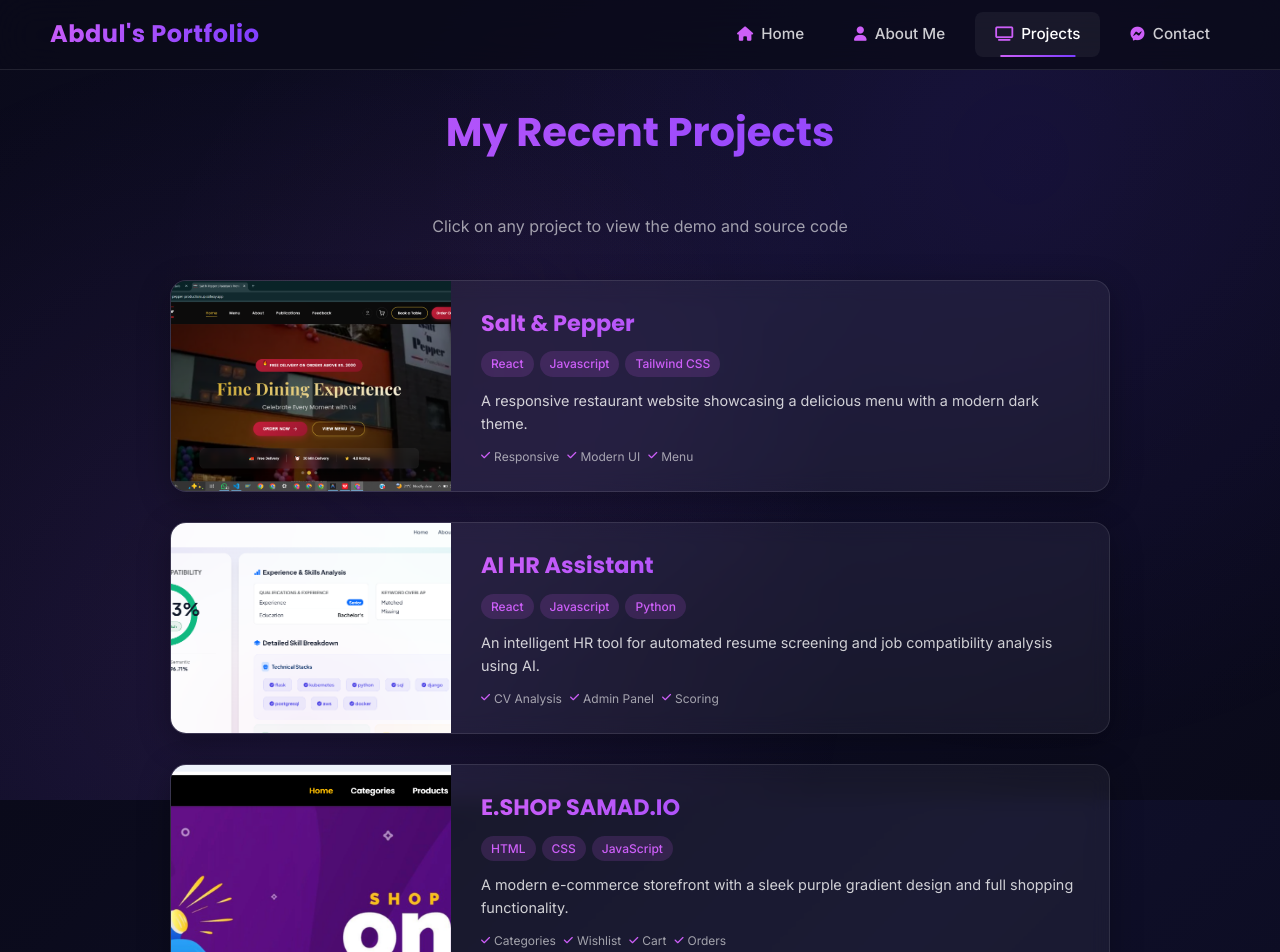
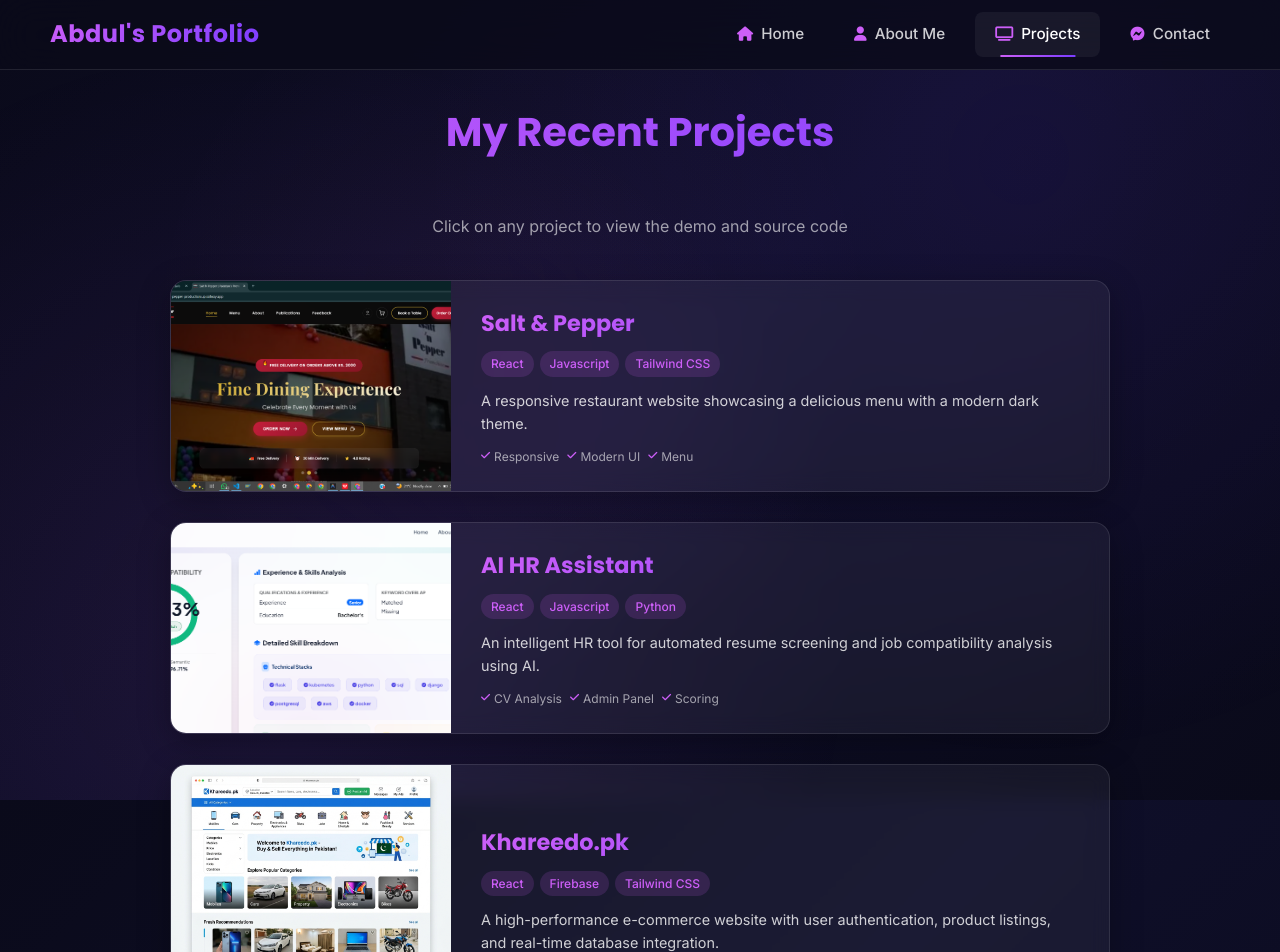
Before and after one commit to samadaslamcodes/PersonalPortfolio, a React (Create React App) app: page /projects in a window 1280 px wide. Shown: the top 952 px of the page. Built offline with nearby package versions, Linux system fonts and the light colour scheme.

Commit message:
Replace Eshop with Khareedo.pk project

```diff
--- a/src/App.js
+++ b/src/App.js
@@ -6,7 +6,7 @@ import About from './pages/About';
 import Projects from './pages/Projects';
 import SaltAndPepper from './pages/SaltAndPepper';
 import HrAssistant from './pages/HrAssistant';
-import Eshop from './pages/Eshop';
+import Khareedo from './pages/Khareedo';
 import Contact from './pages/Contact';
 
 function App() {
@@ -19,7 +19,7 @@ function App() {
         <Route path="/projects" element={<Projects />} />
         <Route path="/projects/salt-n-pepper" element={<SaltAndPepper />} />
         <Route path="/projects/hr-assistant" element={<HrAssistant />} />
-        <Route path="/projects/eshop" element={<Eshop />} />
+        <Route path="/projects/khareedo" element={<Khareedo />} />
         <Route path="/contact" element={<Contact />} />
       </Routes>
     </Router>
--- a/src/pages/Eshop.js
+++ b/src/pages/Khareedo.js
@@ -1,13 +1,14 @@
 import React from 'react';
 import { Link } from 'react-router-dom';
 
-function Eshop() {
+function Khareedo() {
   const features = [
-    'Modern e-commerce storefront',
-    'Sleek purple gradient design',
-    'Shopping functionality including Cart and Wishlist',
-    'Product Categories and Order Management',
-    'Fully Responsive Design',
+    'Khareedo.PK a realtime marketplace for buying and selling products',
+    'User Authentication via Firebase',
+    'Product listing with image uploads',
+    'Category-based filtering (Mobiles, Cars, etc.)',
+    'Real-time database integration',
+    'Responsive design with Tailwind CSS',
   ];
 
   return (
@@ -21,25 +22,27 @@ function Eshop() {
         <div className="project-preview">
           <div className="demo-frame">
             <iframe
-              src="https://ecommercewebsite-nu-rose.vercel.app"
-              title="E.SHOP Demo"
+              src="https://khareedo-pk.netlify.app/"
+              title="Khareedo.pk Demo"
               loading="lazy"
             ></iframe>
           </div>
         </div>
 
         <div className="project-info">
-          <h1 className="project-title">E.SHOP SAMAD.IO</h1>
+          <h1 className="project-title">KHAREEDO.PK</h1>
 
           <div className="project-tech">
-            <span className="tech-tag">HTML</span>
-            <span className="tech-tag">CSS</span>
-            <span className="tech-tag">JAVASCRIPT</span>
+            <span className="tech-tag">REACT</span>
+            <span className="tech-tag">FIREBASE</span>
+            <span className="tech-tag">TAILWIND CSS</span>
+            <span className="tech-tag">VITE</span>
           </div>
 
           <p className="project-description">
-            A modern e-commerce storefront showcasing a sleek purple gradient design and full shopping functionality.
-            Users can browse products, add them to wishlist or cart, and manage their orders.
+            A high-performance e commerece that allows users to buy and sell products across various categories.
+            Built with React and powered by Firebase, it features a seamless user experience for listing ads,
+            searching for products, and managing user profiles.
           </p>
 
           <ul className="project-features">
@@ -52,7 +55,7 @@ function Eshop() {
           </ul>
 
           <div className="project-buttons">
-            <a href="https://ecommercewebsite-nu-rose.vercel.app" target="_blank" rel="noopener noreferrer" className="btn-primary">
+            <a href="https://khareedo-pk.netlify.app/" target="_blank" rel="noopener noreferrer" className="btn-primary">
               <i className="fa-solid fa-arrow-up-right-from-square"></i>
               Live Demo
             </a>
@@ -67,4 +70,4 @@ function Eshop() {
   );
 }
 
-export default Eshop;
+export default Khareedo;
--- a/src/pages/Projects.js
+++ b/src/pages/Projects.js
@@ -20,12 +20,12 @@ function Projects() {
       image: '/assets/images/hr-assistant-preview.png'
     },
     {
-      id: 'eshop',
-      title: 'E.SHOP SAMAD.IO',
-      tech: ['HTML', 'CSS', 'JavaScript'],
-      description: 'A modern e-commerce storefront with a sleek purple gradient design and full shopping functionality.',
-      features: ['Categories', 'Wishlist', 'Cart', 'Orders'],
-      image: '/assets/images/eshop-preview.png'
+      id: 'khareedo',
+      title: 'Khareedo.pk',
+      tech: ['React', 'Firebase', 'Tailwind CSS'],
+      description: 'A high-performance e-commerce website with user authentication, product listings, and real-time database integration.',
+      features: ['Authentication', 'Categories', 'Real-time DB'],
+      image: '/assets/images/khareedo-preview.png'
     },
   ];
 
```
Also changed, not shown: public/assets/images/khareedo-preview.png (added).
